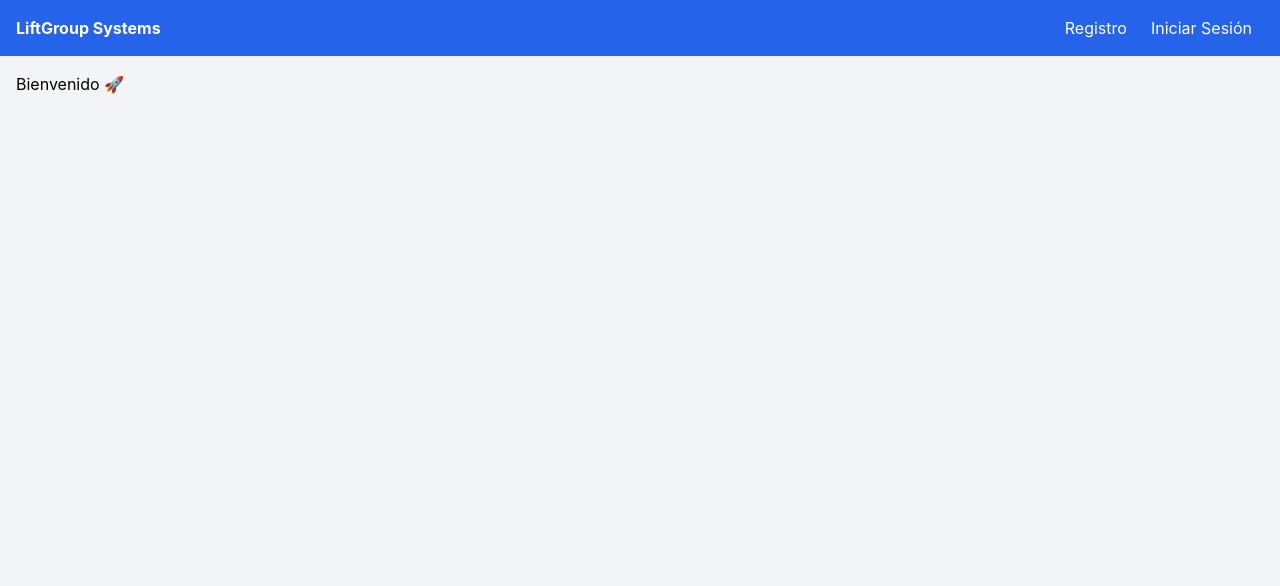
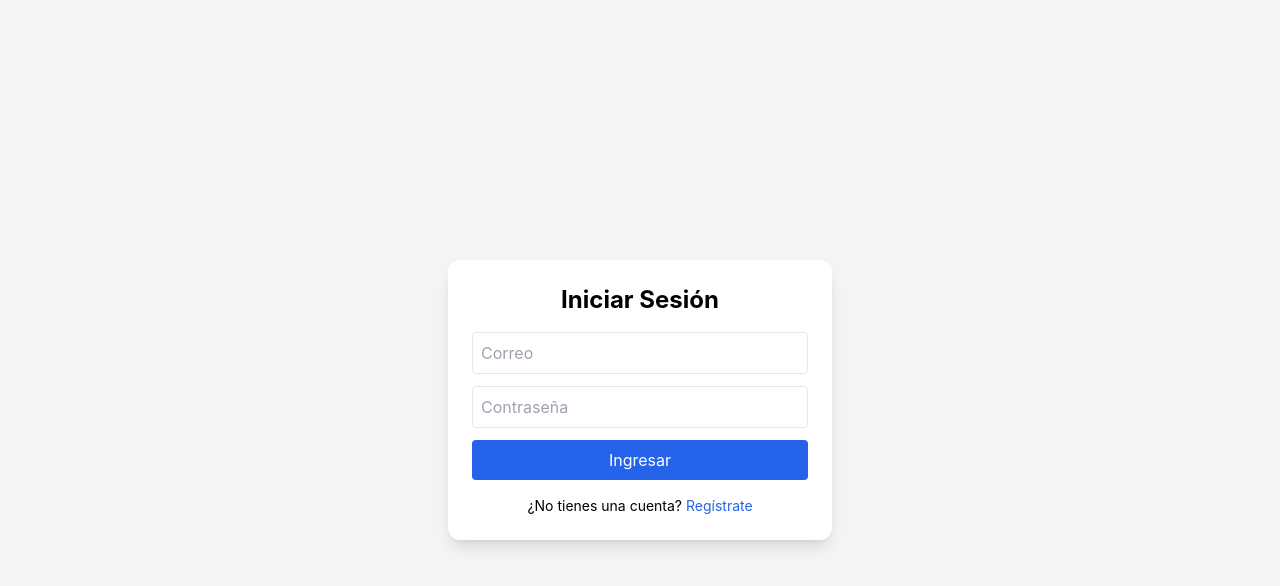
Before and after one commit to adm2liftgroup/LiftGroupSystems, a React (Create React App) app in the folder frontend/cliente/: page / in a window 1280 px wide. Shown: the top 586 px of the page. Built offline with nearby package versions, Linux system fonts and the light colour scheme.

Commit message:
Funcionando pero aún sin lo del admin

```diff
--- a/frontend/cliente/src/App.js
+++ b/frontend/cliente/src/App.js
@@ -1,4 +1,4 @@
-import { BrowserRouter as Router, Routes, Route, Link } from "react-router-dom";
+import { BrowserRouter as Router, Routes, Route } from "react-router-dom";
 import Register from "./pages/Register";
 import Login from "./pages/Login";
 import Inicio from "./pages/Inicio";
@@ -7,22 +7,12 @@ function App() {
   return (
     <Router>
       <div className="min-h-screen bg-gray-100">
-        {/* Barra de navegación */}
-        <nav className="bg-blue-600 text-white p-4 flex justify-between">
-          <h1 className="font-bold">LiftGroup Systems</h1>
-          <div>
-            <Link to="/register" className="px-3 hover:underline">Registro</Link>
-            <Link to="/login" className="px-3 hover:underline">Iniciar Sesión</Link>
-
-          </div>
-        </nav>
-
         {/* Rutas */}
         <Routes>
-          <Route path="/" element={<h2 className="p-4">Bienvenido 🚀</h2>} />
+          {/* Ahora la raíz muestra directamente el Login */}
+          <Route path="/" element={<Login />} />
           <Route path="/register" element={<Register />} />
-          <Route path="/login" element={<Login />} />
-         <Route path="/inicio" element={<Inicio />} />
+          <Route path="/inicio" element={<Inicio />} />
         </Routes>
       </div>
     </Router>
--- a/frontend/cliente/src/pages/Inicio.js
+++ b/frontend/cliente/src/pages/Inicio.js
@@ -2,19 +2,18 @@ export default function Inicio() {
   return (
     <div className="flex min-h-screen bg-gray-100">
       {/* Barra lateral */}
-      <aside className="w-64 bg-green-600 text-white p-4">
+      <aside className="w-64 bg-gray-800 text-gray-100 p-4">
         <h2 className="text-xl font-bold mb-6">Menú</h2>
         <ul className="space-y-4">
-
-          <li className="hover:bg-green-700 p-2 rounded cursor-pointer">📂 Montacargas</li>
-
+          <li className="hover:bg-gray-700 p-2 rounded cursor-pointer">
+            📂 Montacargas
+          </li>
         </ul>
       </aside>
 
       {/* Contenido principal */}
-      <main className="flex-1 p-6">
+      <main className="flex-1 p-6 bg-gray-50 text-gray-900">
         <h1 className="text-2xl font-bold mb-4">Bienvenido</h1>
-
       </main>
     </div>
   );
--- a/frontend/cliente/src/pages/Login.js
+++ b/frontend/cliente/src/pages/Login.js
@@ -1,5 +1,5 @@
 import { useState } from "react";
-import { useNavigate } from "react-router-dom";
+import { useNavigate, Link } from "react-router-dom";
 
 export default function Login() {
   const [formData, setFormData] = useState({
@@ -28,8 +28,7 @@ export default function Login() {
 
       if (response.ok) {
         console.log("Login exitoso:", data);
-        // Redirigir al inicio
-        navigate("/inicio");
+        navigate("/inicio"); // Redirige al inicio
       } else {
         alert(data.error || "Credenciales incorrectas");
       }
@@ -41,8 +40,12 @@ export default function Login() {
 
   return (
     <div className="min-h-screen flex items-center justify-center bg-gray-100">
-      <form onSubmit={handleSubmit} className="bg-white p-6 rounded-xl shadow-lg w-96">
-        <h2 className="text-2xl font-bold mb-4">Iniciar Sesión</h2>
+      <form
+        onSubmit={handleSubmit}
+        className="bg-white p-6 rounded-xl shadow-lg w-96"
+      >
+        <h2 className="text-2xl font-bold mb-4 text-center">Iniciar Sesión</h2>
+
         <input
           type="email"
           name="email"
@@ -50,6 +53,7 @@ export default function Login() {
           className="w-full p-2 border rounded mb-3"
           onChange={handleChange}
         />
+
         <input
           type="password"
           name="password"
@@ -57,9 +61,18 @@ export default function Login() {
           className="w-full p-2 border rounded mb-3"
           onChange={handleChange}
         />
-        <button className="bg-green-500 text-white w-full py-2 rounded hover:bg-green-600">
+
+        <button className="bg-blue-600 text-white w-full py-2 rounded hover:bg-blue-700 transition">
           Ingresar
         </button>
+
+        {/* Aquí va el link de registro */}
+        <p className="text-sm text-center mt-4">
+          ¿No tienes una cuenta?{" "}
+          <Link to="/register" className="text-blue-600 hover:underline">
+            Regístrate
+          </Link>
+        </p>
       </form>
     </div>
   );
```
Lines whose indentation alone changed are shown as unchanged.
